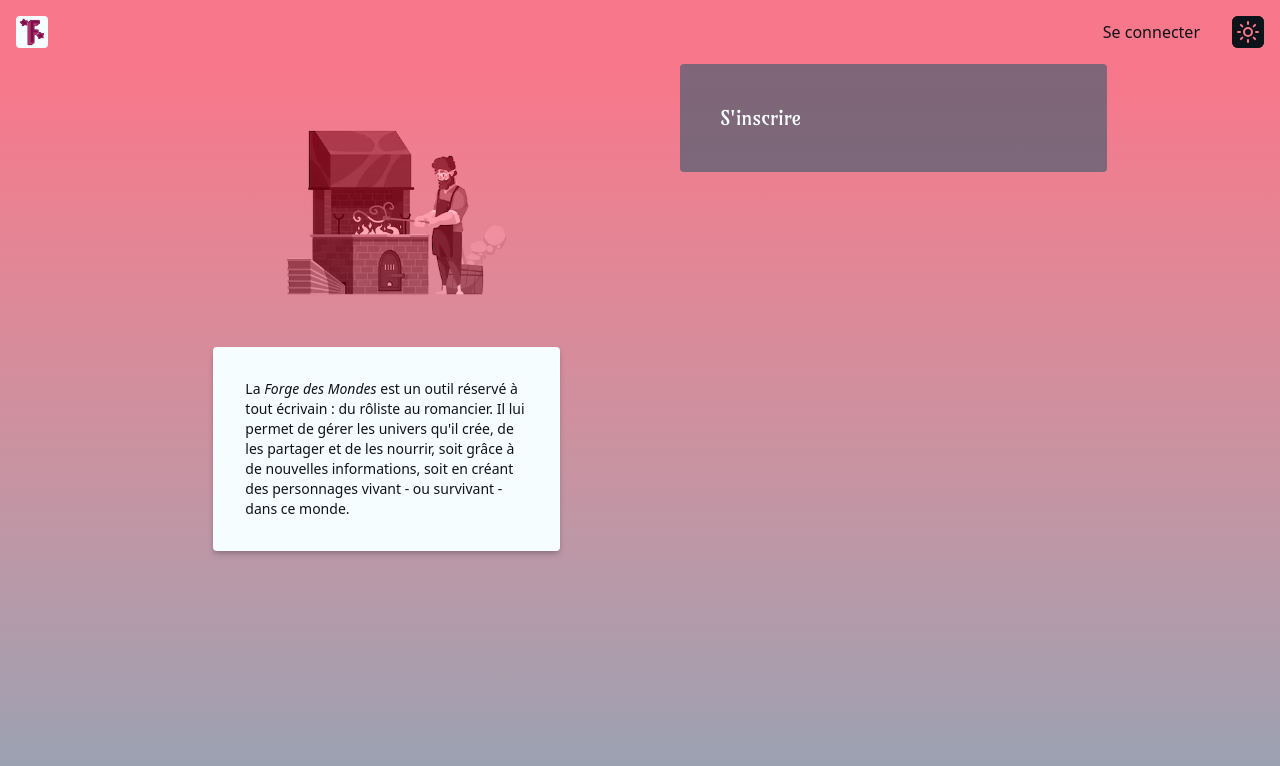
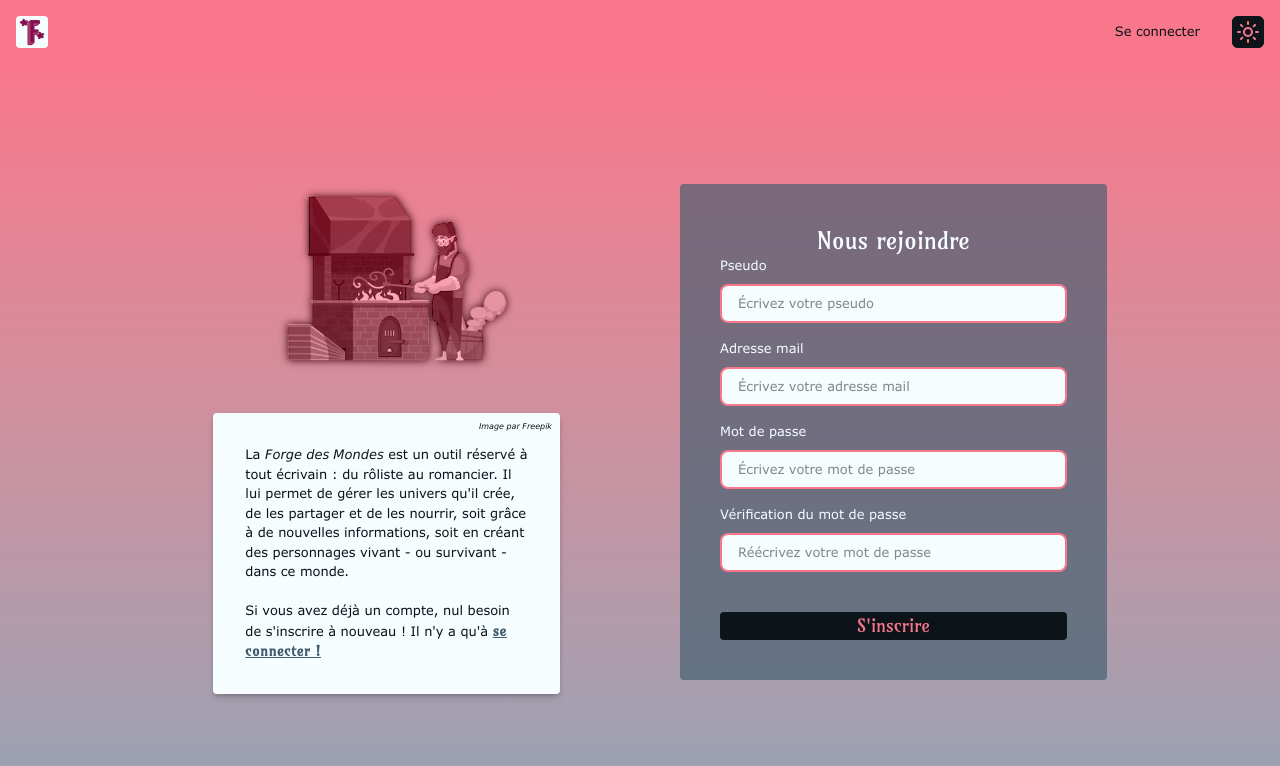
Before and after one commit to emeline-dr/forge-des-mondes, a Next.js app: page /register in a window 1280 px wide. Shown: the top 766 px of the page. Built offline with nearby package versions, Linux system fonts and the light colour scheme.

Commit message:
Finalisation de la page : inscription

```diff
--- a/app/globals.css
+++ b/app/globals.css
@@ -29,7 +29,7 @@
 
 @font-face {
     font-family: 'Verdana';
-    src: url('/fonts/Verdana/Verdana-Regular.ttf') format('truetype');
+    src: url('/fonts/Verdana/VerdanaPro-Regular.ttf') format('truetype');
 }
 
 @font-face {
--- a/app/layout.tsx
+++ b/app/layout.tsx
@@ -12,7 +12,7 @@ export const metadata = {
 export default function RootLayout({ children }: { children: ReactNode }) {
   return (
     <html lang="fr" suppressHydrationWarning>
-      <body className={`text-verdana text-text dark:text-dark-text antialiased`}>
+      <body className={`font-verdana text-[13px] text-text dark:text-dark-text antialiased`}>
         <ThemeProvider attribute="class" defaultTheme="system" enableSystem>
           <Navbar />
           {children}
--- a/app/register/page.tsx
+++ b/app/register/page.tsx
@@ -1,13 +1,15 @@
 'use client'
 
 import Image from "next/image";
+import Link from 'next/link';
 
 import AnimatedText from "@/components/AnimatedText";
 import ThemeSwitch from '@/components/ThemeSwitch';
+import { RegisterForm } from "@/components/forms/RegisterForm";
 
 export default function Register() {
     return (
-        <div className="screenPage w-full flex flex-col lg:flex-row flex-wrap items-start justify-start lg:justify-center gap-[40px] lg:gap-[80px] bg-linear-to-b from-accent dark:from-dark-accent to-secondary dark:to-dark-secondary">
+        <div className="screenPage w-full flex flex-col lg:flex-row flex-wrap items-start lg:items-center justify-start lg:justify-center gap-[40px] lg:gap-[80px] bg-linear-to-b from-accent dark:from-dark-accent to-secondary dark:to-dark-secondary">
             <ThemeSwitch />
             <div className="w-full lg:w-1/3 h-fit md:p-[40px] md:gap-[40px] flex justify-center flex-wrap">
                 <Image
@@ -15,18 +17,26 @@ export default function Register() {
                     alt=""
                     width="250"
                     height="250"
-                    className="mix-blend-luminosity"
+                    className="mix-blend-luminosity drop-shadow-[0px_0px_4px_var(--color-text)] dark:drop-shadow-[0px_0px_4px_var(--color-dark-text)]"
                 />
-                <p className="hidden md:block bg-background dark:bg-dark-background text-sm p-[32px] rounded-sm shadow-md/20 shadow-text dark:shadow-dark-text">
+                <p className="hidden md:block relative bg-background dark:bg-dark-background p-[32px] rounded-sm shadow-md/20 shadow-text dark:shadow-dark-text">
+                    <span className="absolute top-[8px] right-[8px] text-[8px] italic">Image par Freepik</span>
                     La <i>Forge des Mondes</i> est un outil réservé à tout écrivain : du rôliste au romancier.
                     Il lui permet de gérer les univers qu&apos;il crée, de les partager et de les nourrir, soit grâce à de nouvelles informations,
                     soit en créant des personnages vivant - ou survivant - dans ce monde.
+                    <br /><br />
+                    Si vous avez déjà un compte, nul besoin de s&apos;inscrire à nouveau ! Il n&apos;y a qu&apos;à <Link href="/login" className="tracking-wider font-amarante text-sm underline font-semibold text-primary dark:text-dark-primary hover:bg-primary dark:hover:bg-dark-primary hover:text-accent dark:hover:text-dark-accent hover:p-[4px] hover:rounded-sm">se connecter !</Link>
                 </p>
             </div>
-            <div className="lg:w-1/3 h-fit mx-[40px] lg:mx-0 p-[40px] rounded-sm text-background dark:text-dark-text bg-primary-65 dark:bg-dark-primary-65">
-                <h1 className="font-amarante text-xl">
-                    <AnimatedText text="S'inscrire" />
+
+            <div className="lg:w-1/3 h-fit mx-auto mb-[40px] lg:mb-0 lg:mx-0 p-[40px] rounded-sm text-background dark:text-dark-text bg-primary-65 dark:bg-dark-primary-65">
+                <h1 className="font-amarante text-2xl text-center">
+                    <AnimatedText text="Nous" />
+                    <span className="ms-[8px]">
+                        <AnimatedText text="rejoindre" />
+                    </span>
                 </h1>
+                <RegisterForm />
             </div>
         </div>
     );
--- /dev/null
+++ b/components/forms/RegisterForm.tsx
@@ -0,0 +1,160 @@
+'use client'
+
+import { useState } from "react"
+
+import { useForm } from "@tanstack/react-form"
+import type { AnyFieldApi } from "@tanstack/react-form"
+import axios from 'axios';
+
+function FieldInfo({ field }: { field: AnyFieldApi }) {
+    return (
+        <>
+            {field.state.meta.isTouched && !field.state.meta.isValid ? (
+                <em>{field.state.meta.errors.join(', ')}</em>
+            ) : null}
+            {field.state.meta.isValidating ? 'Validating...' : null}
+        </>
+    )
+}
+
+export function RegisterForm() {
+    const [errorMessage, setErrorMessage] = useState<string | null>(null);
+
+    const form = useForm({
+        defaultValues: {
+            username: '',
+            password: '',
+            passwordBis: '',
+            email: '',
+
+        },
+        onSubmit: async ({ value }) => {
+            console.log('Inscription en cours:', value);
+
+            const API_URL = "https://forgedesmondes-back.onrender.com/users";
+
+            try {
+                const response = await axios.post(API_URL, {
+                    email: value.email,
+                    password: value.password,
+                    username: value.username,
+                }, {
+                    headers: {
+                        'Content-Type': 'application/json',
+                    }
+                });
+                console.log('Inscription réussie:', response.data);
+
+                window.location.href = "/login";
+            } catch (error: unknown) {
+                if (axios.isAxiosError(error)) {
+                    console.error('Erreur d\'inscription:', error.response?.data || error.message);
+                    setErrorMessage('Une erreur s\'est produite');
+                } else if (error instanceof Error) {
+                    console.error('Erreur d\'inscription:', error);
+                    setErrorMessage('Une erreur s\'est produite');
+                } else {
+                    console.error('Erreur inconnue:', error);
+                    setErrorMessage('Une erreur inconnue s\'est produite');
+                }
+            }
+        }
+    })
+
+    return (
+        <form onSubmit={(e) => {
+            e.preventDefault()
+            e.stopPropagation()
+            form.handleSubmit()
+        }}>
+            <div>
+                {/* Pseudo */}
+                <form.Field name="username">
+                    {(field) => (
+                        <>
+                            <label htmlFor={field.name}>Pseudo</label><br />
+                            <input
+                                type="text"
+                                className='w-full bg-background dark:bg-dark-background text-text dark:text-dark-text rounded-lg mt-[8px] mb-[16px] px-[16px] py-[8px] border border-[2px] border-accent dark:border-dark-accent'
+                                id={field.name}
+                                name={field.name}
+                                placeholder='Écrivez votre pseudo'
+                                onChange={(e) => field.handleChange(e.target.value)}
+                            />
+                            <FieldInfo field={field} />
+                        </>
+                    )}
+                </form.Field>
+
+                {/* Email */}
+                <form.Field name="email">
+                    {(field) => (
+                        <>
+                            <label htmlFor={field.name}>Adresse mail</label><br />
+                            <input
+                                type="email"
+                                className='w-full bg-background dark:bg-dark-background text-text dark:text-dark-text rounded-lg mt-[8px] mb-[16px] px-[16px] py-[8px] border border-[2px] border-accent dark:border-dark-accent'
+                                id={field.name}
+                                name={field.name}
+                                placeholder='Écrivez votre adresse mail'
+                                onChange={(e) => field.handleChange(e.target.value)}
+                            />
+                            <FieldInfo field={field} />
+                        </>
+                    )}
+                </form.Field>
+
+                {/* Mot de passe */}
+                <form.Field name="password">
+                    {(field) => (
+                        <>
+                            <label htmlFor={field.name}>Mot de passe</label><br />
+                            <input
+                                type="password"
+                                className='w-full bg-background dark:bg-dark-background text-text dark:text-dark-text rounded-lg mt-[8px] mb-[16px] px-[16px] py-[8px] border border-[2px] border-accent dark:border-dark-accent'
+                                id={field.name}
+                                name={field.name}
+                                placeholder='Écrivez votre mot de passe'
+                                onChange={(e) => field.handleChange(e.target.value)}
+                            />
+                            <FieldInfo field={field} />
+                        </>
+                    )}
+                </form.Field>
+
+                {/* Mot de passe bis */}
+                <form.Field name="passwordBis">
+                    {(field) => (
+                        <>
+                            <label htmlFor={field.name}>Vérification du mot de passe</label><br />
+                            <input
+                                type="password"
+                                className='w-full bg-background dark:bg-dark-background text-text dark:text-dark-text rounded-lg mt-[8px] mb-[16px] px-[16px] py-[8px] border border-[2px] border-accent dark:border-dark-accent'
+                                id={field.name}
+                                name={field.name}
+                                placeholder='Réécrivez votre mot de passe'
+                                onChange={(e) => field.handleChange(e.target.value)}
+                            />
+                            <FieldInfo field={field} />
+                        </>
+                    )}
+                </form.Field>
+
+                {/* Message d'erreur */}
+                {errorMessage && <p className="text-red-500">{errorMessage}</p>}
+
+                <form.Subscribe selector={(state) => [state.canSubmit, state.isSubmitting]}>
+                    {([canSubmit, isSubmitting]) => (
+                        <button
+                            type="submit"
+                            disabled={!canSubmit}
+                            className="font-amarante text-lg rounded-sm cursor-pointer bg-text text-accent dark:bg-dark-text dark:text-dark-accent hover:outline-[2px] hover:outline-accent dark:hover:outline-dark-accent w-full mt-[24px]"
+                        >
+                            {isSubmitting ? '...' : "S'inscrire"}
+                        </button>
+                    )}
+                </form.Subscribe>
+            </div>
+        </form>
+    )
+}
--- a/package.json
+++ b/package.json
@@ -9,7 +9,9 @@
     "lint": "next lint"
   },
   "dependencies": {
+    "@tanstack/react-form": "^1.19.2",
     "animejs": "^4.0.2",
+    "axios": "^1.11.0",
     "lucide-react": "^0.525.0",
     "next": "15.4.1",
     "next-themes": "^0.4.6",
```
Also changed, not shown: 1 other file (tests, documents, lock files or other folders).
